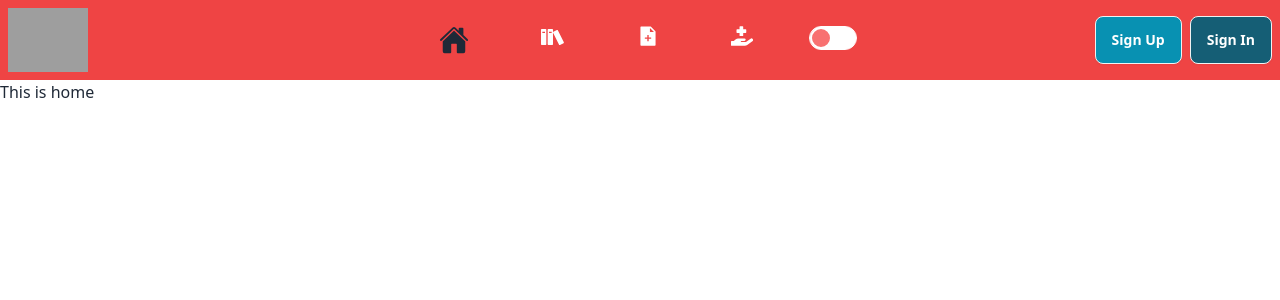
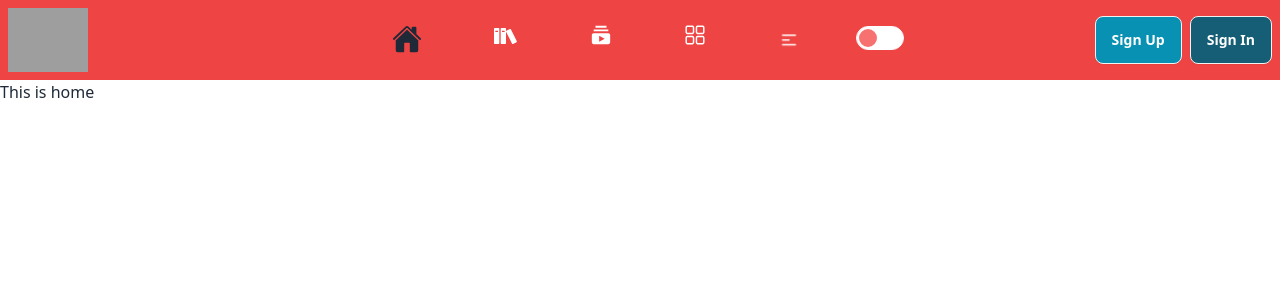
Before and after one commit to EjuMir/news-stand, a React (Vite) app: page / in a window 1280 px wide. Shown: the top 300 px of the page. Built offline with nearby package versions, Linux system fonts and the light colour scheme; no server answers; grey boxes are pictures that could not be loaded.

Commit message:
navbar fixed

```diff
--- a/src/Layout/Navbar/Navbar.jsx
+++ b/src/Layout/Navbar/Navbar.jsx
@@ -6,8 +6,9 @@ import { Tooltip } from 'react-tooltip'
 import { IoHome } from "react-icons/io5";
 import { ImBooks } from "react-icons/im";
 import { AiFillFileAdd } from "react-icons/ai";
-import { FaHandHoldingMedical } from "react-icons/fa";
 import { AuthFirebase } from "../../Authentication/Firebase";
+import { MdArticle, MdSubscriptions, MdWorkspacePremium } from "react-icons/md";
+import { RxDashboard } from "react-icons/rx";
 
 const Navbar = () => {
 
@@ -33,9 +34,24 @@ const Navbar = () => {
 
     const navLink = <>
         <NavLink to='/' data-tooltip-content={'Home'} data-tooltip-id="home" className={({ isActive }) => isActive ? 'font-bold text-3xl rounded-lg px-4 p-2' : 'text-white font-bold text-[22px] px-4 py-2'} ><Tooltip id="home"></Tooltip><IoHome></IoHome></NavLink>
-        <NavLink to='/allBooks' data-tooltip-content={'All Books'} data-tooltip-id="allBooks" className={({ isActive }) => isActive ? 'font-bold text-3xl rounded-lg px-4 p-2' : 'text-white font-bold text-[24px] px-4 py-2'} ><Tooltip id="allBooks"></Tooltip><ImBooks></ImBooks></NavLink>
-        <NavLink to='/addBooks' data-tooltip-content={'Add Book'} data-tooltip-id="addBooks" className={({ isActive }) => isActive ? 'font-bold rounded-lg text-3xl px-4 p-2' : 'text-white font-bold text-[22px] px-4 py-2'} ><Tooltip id="addBooks"></Tooltip><AiFillFileAdd></AiFillFileAdd></NavLink>
-        <NavLink to='/borrowedBooks' data-tooltip-content={'Borrow Books'} data-tooltip-id="borrowBooks" className={({ isActive }) => isActive ? 'font-bold rounded-lg text-3xl px-4 p-2' : 'text-white font-bold text-[22px] px-4 py-2'} ><Tooltip id="borrowBooks"></Tooltip><FaHandHoldingMedical></FaHandHoldingMedical></NavLink>
+        <NavLink to='/allArticle' data-tooltip-content={'All Article'} data-tooltip-id="allArticle" className={({ isActive }) => isActive ? 'font-bold text-3xl rounded-lg px-4 p-2' : 'text-white font-bold text-[24px] px-4 py-2'} ><Tooltip id="allArticle"></Tooltip><ImBooks></ImBooks></NavLink>
+
+        <NavLink to='/subscription' data-tooltip-content={'Subscription'} data-tooltip-id="subscription" className={({ isActive }) => isActive ? 'font-bold rounded-lg text-3xl px-4 p-2' : 'text-white font-bold text-[22px] px-4 py-2'} ><Tooltip id="subscription"></Tooltip><MdSubscriptions></MdSubscriptions></NavLink>
+        {/* dashboard will be conditional */}
+        <NavLink to='/dashboard' data-tooltip-content={'Dashboard'} data-tooltip-id="dashboard" className={({ isActive }) => isActive ? 'font-bold rounded-lg text-3xl px-4 p-2' : 'text-white font-bold text-[22px] px-4 py-2'} ><Tooltip id="dashboard"></Tooltip><RxDashboard></RxDashboard></NavLink>
+
+        <div className="dropdown">
+            <div tabIndex={0} role="button" className="btn btn-ghost">
+                <svg xmlns="http://www.w3.org/2000/svg" className="h-5 w-5 text-white" fill="none" viewBox="0 0 24 24" stroke="currentColor"><path strokeLinecap="round" strokeLinejoin="round" strokeWidth="2" d="M4 6h16M4 12h8m-8 6h16" /></svg>
+            </div>
+            <ul tabIndex={0} className="menu menu-sm dropdown-content mt-3 z-[2] p-2 shadow bg-red-500 rounded-box w-20">
+                <NavLink to='/addArticle' data-tooltip-content={'Add Article'} data-tooltip-id="addArticle" className={({ isActive }) => isActive ? 'font-bold rounded-lg text-3xl px-4 p-2' : 'text-white font-bold text-[22px] px-4 py-2'} ><Tooltip id="addArticle"></Tooltip><AiFillFileAdd></AiFillFileAdd></NavLink>
+                <NavLink to='/myArticles' data-tooltip-content={'My Articles'} data-tooltip-id="myArticles" className={({ isActive }) => isActive ? 'font-bold rounded-lg text-3xl px-4 p-2' : 'text-white font-bold text-[22px] px-4 py-2'} ><Tooltip id="myArticles"></Tooltip><MdArticle></MdArticle></NavLink>
+                {/* premium articles will be conditional */}
+                <NavLink to='/premiumArticles' data-tooltip-content={'Premium Articles'} data-tooltip-id="premiumArticles" className={({ isActive }) => isActive ? 'font-bold rounded-lg text-3xl px-4 p-2' : 'text-white font-bold text-[22px] px-4 py-2'} ><Tooltip id="premiumArticles"></Tooltip><MdWorkspacePremium></MdWorkspacePremium></NavLink>
+            </ul>
+        </div>
+
         <div className="lg:text-center lg:my-auto">
             <input onChange={handleChange} type="checkbox" className="toggle theme-controller bg-red-400 border-white [--tglbg:theme(colors.white)] checked:bg-red-300 checked:border-blue-800 checked:[--tglbg:theme(colors.black)] row-start-1 col-start-1 col-span-2" />
         </div>
@@ -49,7 +65,16 @@ const Navbar = () => {
                         <svg xmlns="http://www.w3.org/2000/svg" className="h-5 w-5" fill="none" viewBox="0 0 24 24" stroke="currentColor"><path strokeLinecap="round" strokeLinejoin="round" strokeWidth="2" d="M4 6h16M4 12h8m-8 6h16" /></svg>
                     </div>
                     <ul tabIndex={0} className="menu menu-sm dropdown-content mt-3 z-[2] p-2 shadow bg-red-500 rounded-box w-20">
-                        {navLink}
+                        <NavLink to='/' data-tooltip-content={'Home'} data-tooltip-id="home" className={({ isActive }) => isActive ? 'font-bold text-3xl rounded-lg px-4 p-2' : 'text-white font-bold text-[22px] px-4 py-2'} ><Tooltip id="home"></Tooltip><IoHome></IoHome></NavLink>
+                        <NavLink to='/allArticle' data-tooltip-content={'All Article'} data-tooltip-id="allArticle" className={({ isActive }) => isActive ? 'font-bold text-3xl rounded-lg px-4 p-2' : 'text-white font-bold text-[24px] px-4 py-2'} ><Tooltip id="allArticle"></Tooltip><ImBooks></ImBooks></NavLink>
+
+                        <NavLink to='/subscription' data-tooltip-content={'Subscription'} data-tooltip-id="subscription" className={({ isActive }) => isActive ? 'font-bold rounded-lg text-3xl px-4 p-2' : 'text-white font-bold text-[22px] px-4 py-2'} ><Tooltip id="subscription"></Tooltip><MdSubscriptions></MdSubscriptions></NavLink>
+                        {/* dashboard will be conditional */}
+                        <NavLink to='/dashboard' data-tooltip-content={'Dashboard'} data-tooltip-id="dashboard" className={({ isActive }) => isActive ? 'font-bold rounded-lg text-3xl px-4 p-2' : 'text-white font-bold text-[22px] px-4 py-2'} ><Tooltip id="dashboard"></Tooltip><RxDashboard></RxDashboard></NavLink>
+                        <NavLink to='/addArticle' data-tooltip-content={'Add Article'} data-tooltip-id="addArticle" className={({ isActive }) => isActive ? 'font-bold rounded-lg text-3xl px-4 p-2' : 'text-white font-bold text-[22px] px-4 py-2'} ><Tooltip id="addArticle"></Tooltip><AiFillFileAdd></AiFillFileAdd></NavLink>
+                        <NavLink to='/myArticles' data-tooltip-content={'My Articles'} data-tooltip-id="myArticles" className={({ isActive }) => isActive ? 'font-bold rounded-lg text-3xl px-4 p-2' : 'text-white font-bold text-[22px] px-4 py-2'} ><Tooltip id="myArticles"></Tooltip><MdArticle></MdArticle></NavLink>
+                        {/* premium articles will be conditional */}
+                        <NavLink to='/premiumArticles' data-tooltip-content={'Premium Articles'} data-tooltip-id="premiumArticles" className={({ isActive }) => isActive ? 'font-bold rounded-lg text-3xl px-4 p-2' : 'text-white font-bold text-[22px] px-4 py-2'} ><Tooltip id="premiumArticles"></Tooltip><MdWorkspacePremium></MdWorkspacePremium></NavLink>
                     </ul>
                 </div>
                 <NavLink to='/'>
@@ -74,10 +99,10 @@ const Navbar = () => {
                 }
 
                 {
-                   user && <div className="w-8 h-8" data-tooltip-content={user && user.displayName} data-tooltip-id="profile">
-                   <Tooltip id="profile"></Tooltip>
-                   <img className="w-8 h-8 rounded-2xl" src={user? user?.photoURL:<CgProfile className="w-8 h-8"></CgProfile>} />
-                   </div>
+                    user && <div className="w-8 h-8" data-tooltip-content={user && user.displayName} data-tooltip-id="profile">
+                        <Tooltip id="profile"></Tooltip>
+                        <img className="w-8 h-8 rounded-2xl" src={user ? user?.photoURL : <CgProfile className="w-8 h-8"></CgProfile>} />
+                    </div>
                 }
             </div>
         </div>
```
